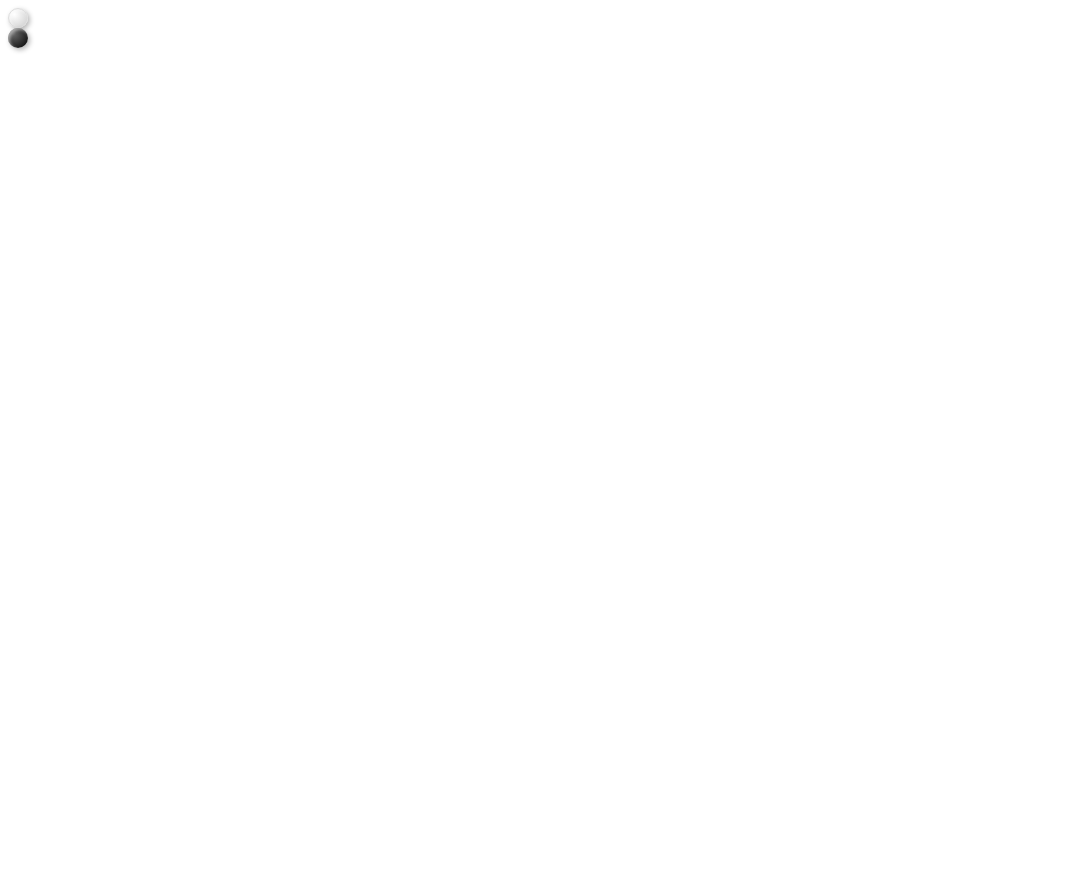
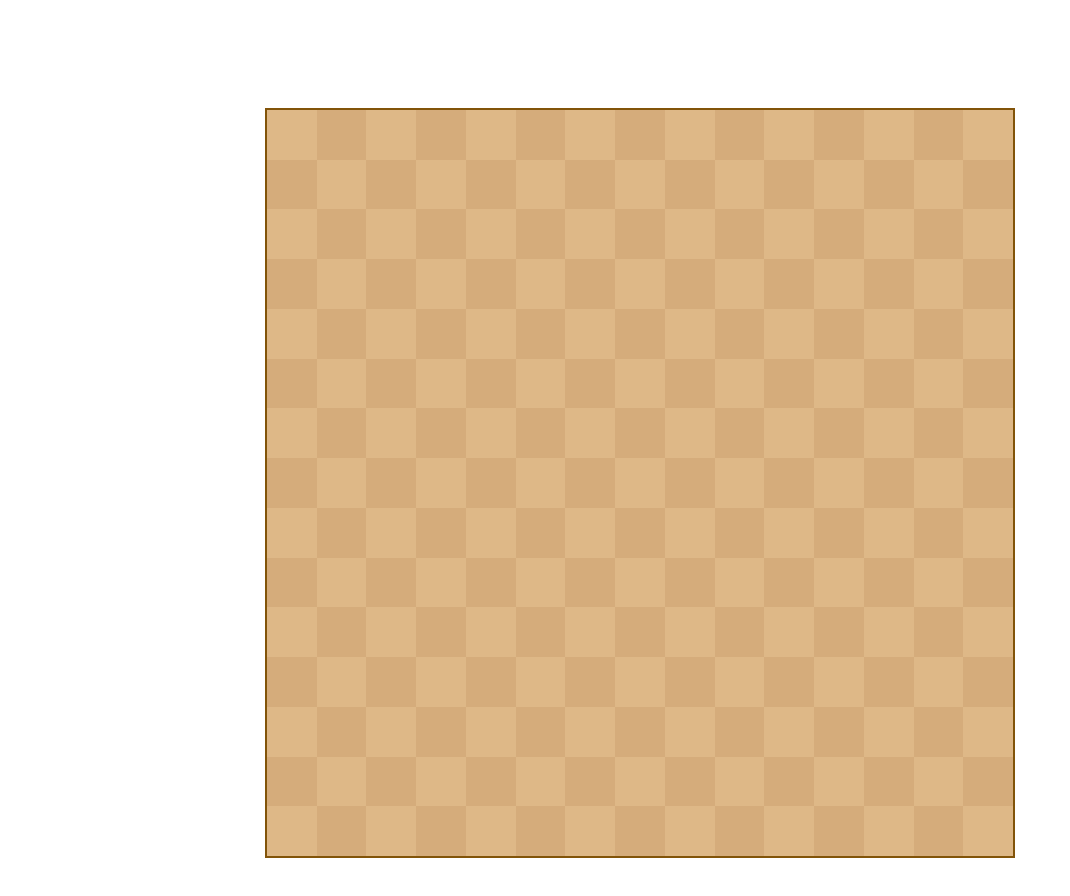
Before and after one commit to plain-wind/gobang, a Vue app: page / in a window 1280 px wide. Shown: the top 896 px of the page, without its empty margins (0-1070 px from the left). Before the commit the page ends 800 px from the top, so only its background shows below. Built offline with nearby package versions, Linux system fonts and the light colour scheme; the HTML template or start-up script is replaced by a standard one.

Commit message:
create chessBoard

```diff
--- a/src/App.vue
+++ b/src/App.vue
@@ -1,12 +1,11 @@
 <template>
   <div class="app">
-    <ChessPiece color="white" />
-    <ChessPiece color="black" />
+    <TestBoard />
   </div>
 </template>
 
 <script setup lang="ts">
-import ChessPiece from './components/ChessPiece.vue';
+import TestBoard from '@/components/TestBoard.vue';
 </script>
 
 <style scoped lang="scss">
@@ -15,4 +14,10 @@ import ChessPiece from './components/ChessPiece.vue';
   margin: 0;
   padding: 0;
 }
+
+.app {
+  display: flex;
+  justify-content: center;
+  padding: 100px;
+}
 </style>
--- a/src/assets/sass/chessPiece.scss
+++ b/src/assets/sass/chessPiece.scss
@@ -1,6 +1,6 @@
 // 棋子基础样式
 .chess-piece {
-  $size: 20px;
+  $size: 80%;
   width: $size;
   height: $size;
   border-radius: 50%;
--- /dev/null
+++ b/src/components/TestBoard.vue
@@ -0,0 +1,82 @@
+<template>
+  <!-- 棋盘 -->
+  <div class="chess-board" :style="{
+    gridTemplateColumns: `repeat(${size}, 1fr)`,
+    gridTemplateRows: `repeat(${size}, 1fr)`,
+    width: `${boardSize}px`,
+    height: `${boardSize}px`
+  }">
+    <!-- 格子 -->
+    <div v-for="(item, index) in cells" :key="index" class="chess-cell" @click="placeChessPiece(item.row, item.col)">
+      <ChessPiece v-if="item.piece" :color="item.piece.color" />
+    </div>
+  </div>
+</template>
+
+<script setup lang="ts">
+import { ref, reactive, computed } from 'vue';
+import { type Cell } from '@/types/cell';
+import { Player } from '@/types/player';
+import ChessPiece from './ChessPiece.vue';
+
+// 每行每列的格子数量
+const size = ref(15);
+// 格子的大小
+const cellSize = ref(50);
+// 棋盘的总大小
+const boardSize = computed(() => size.value * cellSize.value);
+// 棋盘格子数据
+const cells = reactive<Cell[]>([]);
+// 当前玩家
+const curPlayer = ref<Player>(Player.BLACK);
+
+// 初始化棋盘格子
+const initBoard = () => {
+  for (let i = 0; i < size.value * size.value; i++) {
+    cells.push({
+      row: Math.floor(i / size.value),
+      col: i % size.value,
+      piece: null
+    });
+  }
+};
+const placeChessPiece = (row: number, col: number) => {
+  const index = row * size.value + col;
+  // 如果该格子已有棋子，不能再放置
+  if (cells[index].piece) {
+    return;
+  }
+  // 放置当前玩家的棋子
+  cells[index].piece = { color: curPlayer.value };
+  // 切换玩家
+  curPlayer.value = curPlayer.value === Player.BLACK ? Player.WHITE : Player.BLACK;
+};
+initBoard();
+</script>
+
+<style scoped lang="scss">
+.chess-board {
+  display: grid;
+  border: 2px solid #825409;
+
+  & .chess-cell {
+    box-sizing: border-box;
+    display: flex;
+    justify-content: center;
+    align-items: center;
+    // padding: 5px;
+
+    &:nth-child(odd) {
+      background-color: #DEB887;
+    }
+
+    &:nth-child(even) {
+      background-color: #D5AC7B;
+    }
+
+    &:hover {
+      background-color: #E5C69F;
+    }
+  }
+}
+</style>
--- /dev/null
+++ b/src/types/cell.ts
@@ -0,0 +1,7 @@
+import { type Piece } from "@/types/piece";
+
+export interface Cell {
+  row: number,
+  col: number,
+  piece: Piece | null
+}
--- /dev/null
+++ b/src/types/piece.ts
@@ -0,0 +1,5 @@
+import { type PieceColor } from '@/types/pieceColor';
+
+export interface Piece {
+  color: PieceColor;
+}
--- /dev/null
+++ b/src/types/player.ts
@@ -0,0 +1,5 @@
+// 玩家类型
+export enum Player {
+  BLACK = 'black',
+  WHITE = 'white'
+}
```
